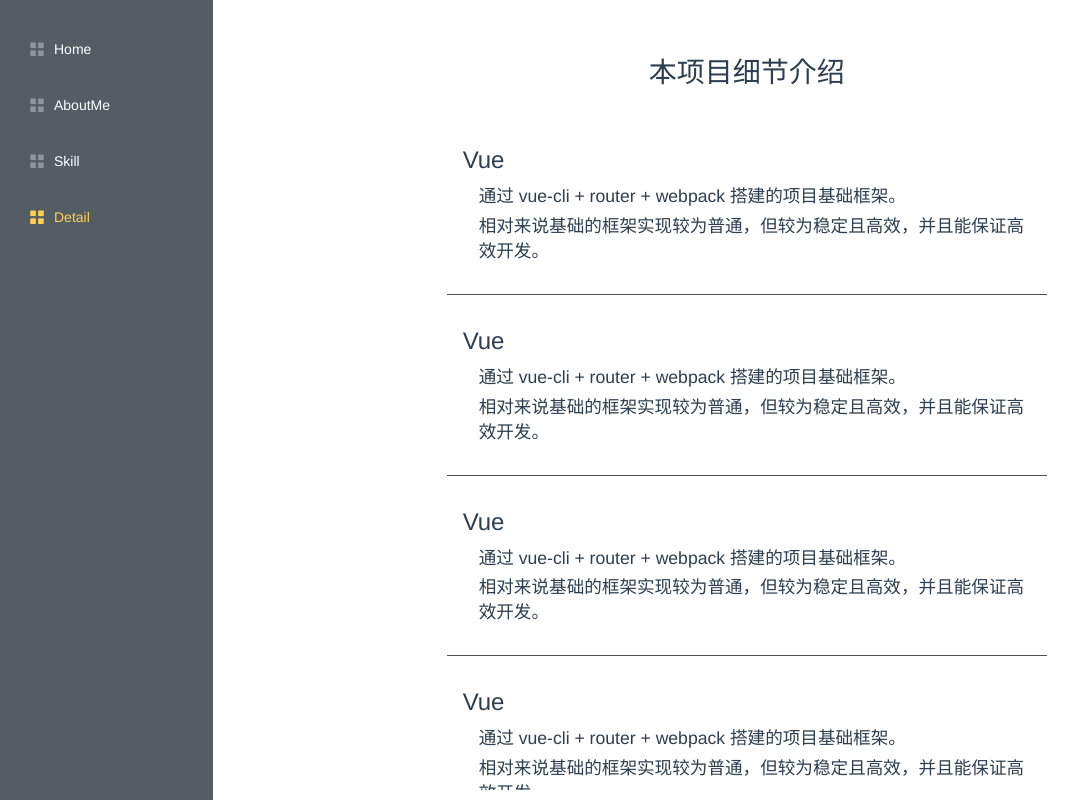
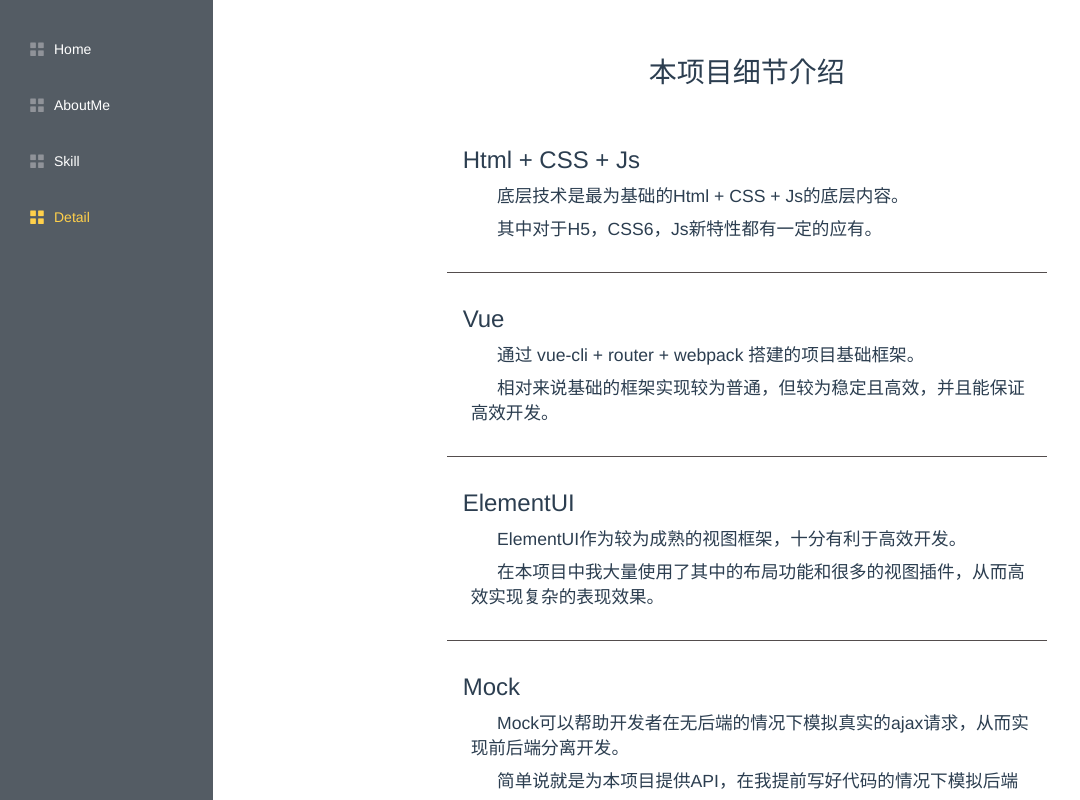
Before and after one commit to Timokeng/show-me, a Vue app: page /detail in a window 1280 px wide. Shown: the whole page, without its empty margins (0-1080 px from the left). Built offline with nearby package versions, Linux system fonts and the light colour scheme.

Commit message:
内容填充

```diff
--- a/package.json
+++ b/package.json
@@ -7,6 +7,7 @@
     "build": "vue-cli-service build"
   },
   "dependencies": {
+    "axios": "^0.21.1",
     "core-js": "^3.6.5",
     "element-ui": "^2.4.5",
     "vue": "^2.6.11",
--- /dev/null
+++ b/src/lib/api.js
@@ -0,0 +1,12 @@
+import axios from 'axios'
+
+let base = "https://www.fastmock.site/mock/1fe399b748ba8bb565da6bb25858b3de/show-me"
+
+const api = {
+    //获取个人基础信息
+    getBasics: () => axios.get(`${base}/basics`),
+    getMyDetail: () => axios.get(`${base}/mydetail`),
+    getSkill: () => axios.get(`${base}/skill`)
+}
+
+export default api
--- a/src/views/AboutMe.vue
+++ b/src/views/AboutMe.vue
@@ -35,7 +35,7 @@
                         <span>{{main.title}}</span>
                     </div>
                     <div class="article">
-                        <el-collapse v-model="activeNames">
+                        <el-collapse v-model="activeNames[index]">
                             <el-collapse-item
                                 v-for="(item, index) in main.contents"
                                 :key="index"
@@ -55,20 +55,34 @@
 </template>
 
 <script>
+import api from '@/lib/api.js'
+
 export default {
     created(){
-
+        this.getBasics();
+        this.getMyDetail();
+    },
+    methods: {
+        getBasics: async function(){
+            let res = await api.getBasics();
+            let data = undefined;
+            if(res.data && res.data.code == '000'){
+                data = res.data.data;
+            }
+            this.basics = data ? data.basics:{};
+        },
+        getMyDetail: async function(){
+            let res = await api.getMyDetail();
+            let data = undefined;
+            if(res.data && res.data.code == '000'){
+                data = res.data.data;
+            }
+            this.mains = data? data.mains:[];
+        }
     },
     data: ()=>{
         return {
-            basics: {
-                name: '李梓豪',
-                age: '23',
-                school: '昆明理工大学',
-                major: '计算机科学与技术',
-                goTime: '2019-7-1',
-                job: '前端开发'
-            },
+            basics: {},
             activeNames: [],
             mains: [
                 {
--- a/src/views/Detail.vue
+++ b/src/views/Detail.vue
@@ -4,10 +4,10 @@
             <div class="title">本项目细节介绍</div>
             <div class="article">
                 <div class="box">
-                    <div class="title_1">Vue</div>
+                    <div class="title_1">Html + CSS + Js</div>
                     <div class="content">
-                        <div>通过 vue-cli + router + webpack 搭建的项目基础框架。</div>
-                        <div>相对来说基础的框架实现较为普通，但较为稳定且高效，并且能保证高效开发。</div>
+                        <div>底层技术是最为基础的Html + CSS + Js的底层内容。</div>
+                        <div>其中对于H5，CSS6，Js新特性都有一定的应有。</div>
                     </div>
                 </div>
                 <div class="box">
@@ -18,24 +18,25 @@
                     </div>
                 </div>
                 <div class="box">
-                    <div class="title_1">Vue</div>
+                    <div class="title_1">ElementUI</div>
                     <div class="content">
-                        <div>通过 vue-cli + router + webpack 搭建的项目基础框架。</div>
-                        <div>相对来说基础的框架实现较为普通，但较为稳定且高效，并且能保证高效开发。</div>
+                        <div>ElementUI作为较为成熟的视图框架，十分有利于高效开发。</div>
+                        <div>在本项目中我大量使用了其中的布局功能和很多的视图插件，从而高效实现复杂的表现效果。</div>
                     </div>
                 </div>
                 <div class="box">
-                    <div class="title_1">Vue</div>
+                    <div class="title_1">Mock</div>
                     <div class="content">
-                        <div>通过 vue-cli + router + webpack 搭建的项目基础框架。</div>
-                        <div>相对来说基础的框架实现较为普通，但较为稳定且高效，并且能保证高效开发。</div>
+                        <div>Mock可以帮助开发者在无后端的情况下模拟真实的ajax请求，从而实现前后端分离开发。</div>
+                        <div>简单说就是为本项目提供API，在我提前写好代码的情况下模拟后端反应。</div>
+                        <div>本项目除了本页面是直接写进去的数据，其他页面均是模拟实际都前后端交互，通过ajax获取的数据。</div>
                     </div>
                 </div>
                 <div class="box">
-                    <div class="title_1">Vue</div>
+                    <div class="title_1">axios</div>
                     <div class="content">
-                        <div>通过 vue-cli + router + webpack 搭建的项目基础框架。</div>
-                        <div>相对来说基础的框架实现较为普通，但较为稳定且高效，并且能保证高效开发。</div>
+                        <div>通过Promise来实现ajax效果的框架。</div>
+                        <div>传统的ajax代码是较为繁琐且容易逻辑混乱的，axios技术则以Promise为基础将之转化成更为简明的形式。</div>
                     </div>
                 </div>
             </div>
@@ -88,8 +89,9 @@
                 font-size: 1.1rem;
 
                 div{
-                    margin-bottom: 0.3rem;
-                    padding-left: 1rem;
+                    margin-bottom: 0.5rem;
+                    padding-left: 0.5rem;
+                    text-indent: 1.5em;
 
                     &:last-child{
                         margin-bottom: 0;
--- a/src/views/Skill.vue
+++ b/src/views/Skill.vue
@@ -4,7 +4,7 @@
             <div class="carousel box">
                 <el-carousel trigger="click" :interval="0" height="300px" @change="onCarChange" ref="carousel">
                     <el-carousel-item v-for="(item, index) in contents" :key="index" :name="String(index)">
-                        <div>{{index}}-{{item.title}}</div>
+                        <div>{{item.title}}</div>
                     </el-carousel-item>
                 </el-carousel>
             </div>
@@ -15,7 +15,7 @@
                         :key="index"
                         :name="String(index)">
                         <template slot="title">
-                            <div class="title">{{index}}-{{item.title}}</div>
+                            <div class="title">{{item.title}}</div>
                         </template>
                         <div class="content">{{item.content}}</div>
                     </el-collapse-item>
@@ -26,32 +26,16 @@
 </template>
 
 <script>
+import api from '@/lib/api.js'
+
 export default {
+    created(){
+        this.getSkill();
+    },
     data: ()=>{
         return{
             nativeName: '0',
-            contents: [
-                {
-                    title: '标题',
-                    content: '内容'
-                },
-                {
-                    title: '标题',
-                    content: '内容'
-                },
-                {
-                    title: '标题',
-                    content: '内容'
-                },
-                {
-                    title: '标题',
-                    content: '内容'
-                },
-                {
-                    title: '标题',
-                    content: '内容'
-                }
-            ]
+            contents: []
         }
     },
     methods: {
@@ -60,6 +44,14 @@
         },
         onCollChange: function(str){
             this.$refs.carousel.setActiveItem(str);
+        },
+        getSkill: async function(){
+            let res = await api.getSkill();
+            let data = undefined;
+            if(res.data && res.data.code == '000'){
+                data = res.data.data;
+            }
+            this.contents = data.contents? data.contents: [];
         }
     }
 }
@@ -81,6 +73,10 @@
 
 .box{
     margin: 20px;
+}
+
+.carousel{
+    margin-bottom: 5em;
 }
 
 .article{
```
Also changed, not shown: 2 other files (tests, documents, lock files or other folders).
